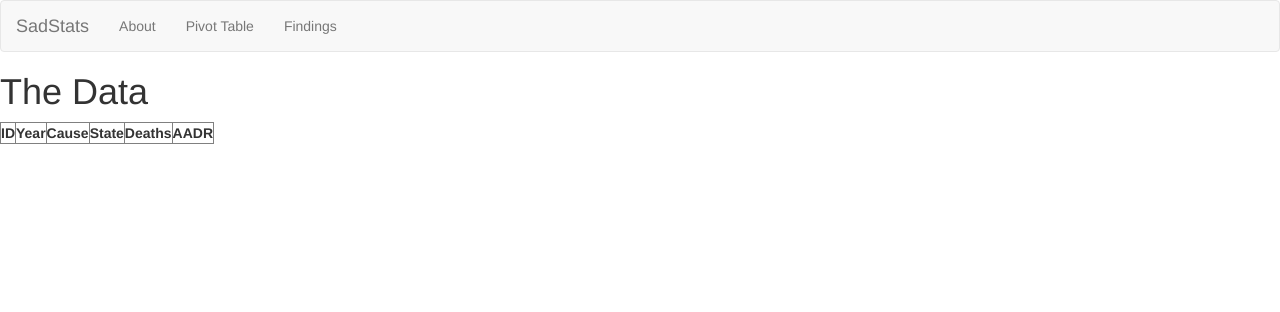
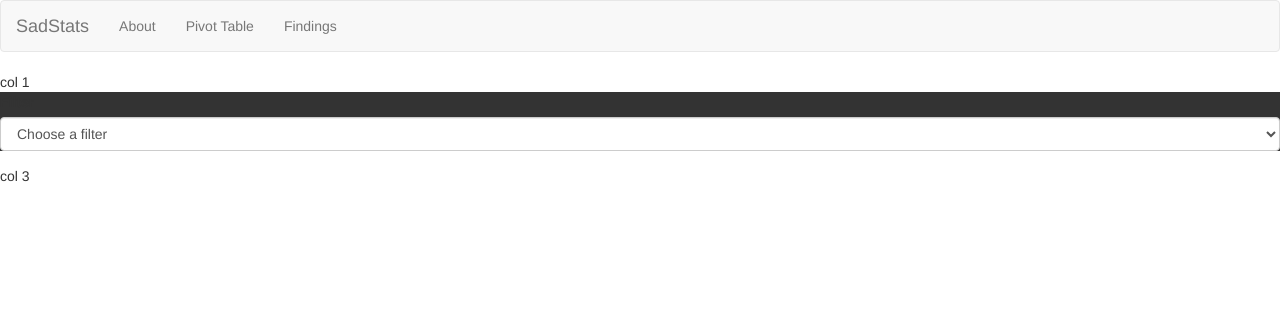
Before and after one commit to elisejansson/SadStats, a Flask app: page /pivottable in a window 1280 px wide. Shown: the top 312 px of the page. Run offline with Flask 2, Linux system fonts and the light colour scheme; lists and menus that the app fills with data are empty; parts of the project's set-up code (start-up, migrations or seed data) failed here and were passed over; some libraries are stand-ins or nearby versions.

Commit message:
html skeleton test

```diff
--- /dev/null
+++ b/static/styles/index.css
@@ -0,0 +1,4 @@
+p {
+  font-size: 20px;
+  color: #000;
+}
--- /dev/null
+++ b/static/styles/pivot.css
@@ -0,0 +1,3 @@
+.form-column {
+  background-color: #333;
+}
--- a/templates/navbar.html
+++ b/templates/navbar.html
@@ -2,6 +2,10 @@
 <html>
 <head>
   <link rel="stylesheet" href="https://maxcdn.bootstrapcdn.com/bootstrap/3.3.7/css/bootstrap.min.css" integrity="sha384-BVYiiSIFeK1dGmJRAkycuHAHRg32OmUcww7on3RYdg4Va+PmSTsz/K68vbdEjh4u" crossorigin="anonymous">
+  <script
+    src="https://code.jquery.com/jquery-3.2.1.min.js"
+    integrity="sha256-hwg4gsxgFZhOsEEamdOYGBf13FyQuiTwlAQgxVSNgt4="
+    crossorigin="anonymous"></script>
   <script src="https://maxcdn.bootstrapcdn.com/bootstrap/3.3.7/js/bootstrap.min.js" integrity="sha384-Tc5IQib027qvyjSMfHjOMaLkfuWVxZxUPnCJA7l2mCWNIpG9mGCD8wGNIcPD7Txa" crossorigin="anonymous"></script>
 </head>
 <body>
@@ -18,17 +22,14 @@
     </div>
     <div class="collapse navbar-collapse" id="bs-example-navbar-collapse-1">
       <ul class="nav navbar-nav">
-        <li><a href="/about">About </a></li>
+        <li><a href="/about">About</a></li>
         <li><a href="/pivottable">Pivot Table</a></li>
         <li><a href="/findings">Findings</a></li>
-
           </ul>
         </li>
       </ul>
     </div><!-- /.navbar-collapse -->
   </div><!-- /.container-fluid -->
 </nav>
-<script src="../node_modules/jquery/dist/jquery.min.js"></script>
-<script src="../node_modules/bootstrap/dist/js/bootstrap.min.js"></script>
 </body>
 </html>
--- a/templates/pivottable.html
+++ b/templates/pivottable.html
@@ -1,32 +1,29 @@
-
-<!doctype html>
-<html lang="en">
-    <head></head>
-    {% include 'navbar.html' %}
-    <body>
-        <h1>The Data</h1>
-        <table border=1 cellpadding=7>
-            <tr>
-                <th>ID</th>
-                <th>Year</th>
-                <th>Cause</th>
-                <th>State</th>
-                <th>Deaths</th>
-                <th>AADR</th>
-            </tr>
-            {% for obj in object_list %}
-            <tr>
-                <td>{{ obj.ID }}</td>
-                <td>{{ obj.YEAR }}</td>
-                <td>{{ obj.CAUSE_NAME }}</td>
-                <td>{{ obj.STATE }}</td>
-                <td>{{ obj.DEATHS }}</td>
-                <td>{{ obj.AADR }}</td>
-
-
-
-            </tr>
-            {% endfor %}
-        </table>
-    </body>
+<!DOCTYPE html>
+<html>
+<head>
+<link rel="stylesheet" href="{{ url_for('static', filename='styles/pivot.css') }}">
+</head>
+{% include 'navbar.html' %}
+<body>
+<div class="container-fluid">
+  <div class="row">
+    <div class="col-md">
+      col 1
+    </div>
+    <div class="col-md form-column">
+      <div class="form-group">
+        <label for="exampleSelect1">Filter</label>
+        <select class="form-control" id="exampleSelect1">
+          <option selected>Choose a filter</option>
+          <option>Year</option>
+          <option>State</option>
+        </select>
+      </div>
+    </div>
+    <div class="col-md">
+      col 3
+    </div>
+  </div>
+</div>
+</body>
 </html>
```
Also changed, not shown: templates/index.html (+12 -0 lines).
